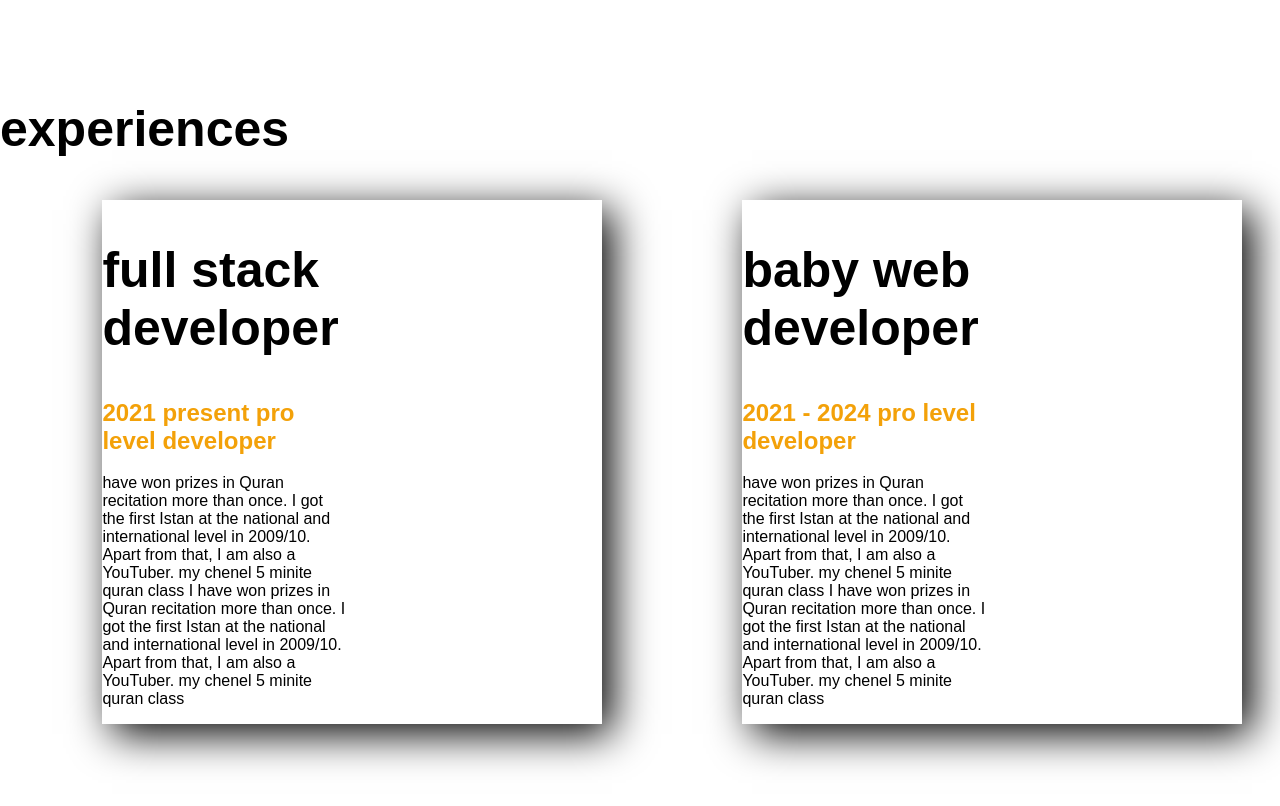
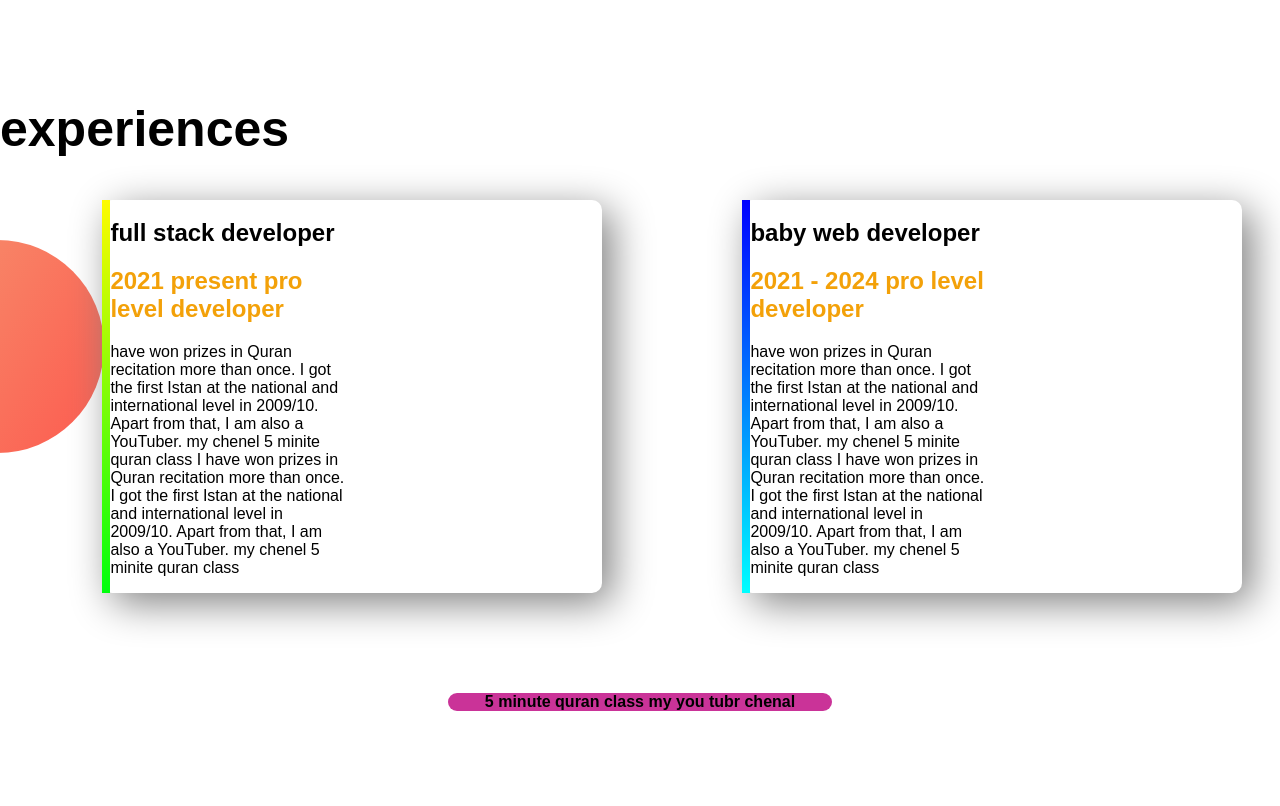
Before and after one commit to mosharrafho/debeloper-mosharraf-hossain, a plain HTML site: page index.html in a window 1280 px wide. Shown: the part 1619-2425 px from the top of the page. After the commit the page ends 2346 px from the top, so only its background shows below. Drawn offline with Linux system fonts and the light colour scheme.

Commit message:
avar add

```diff
--- a/index.html
+++ b/index.html
@@ -58,7 +58,7 @@
 
     </section>
 
-    <section class="experience area item">
+    <section class="experience-area">
 
 
         <h1>experiences</h1>
@@ -67,8 +67,8 @@
 
 
         <div class="flexible">
-            <div class="exxitem">
-                <h1> full stack developer</h1>
+            <div id="full-stak-web" class="exxitem">
+                <h2> full stack developer</h2>
                 <h2 class="colorlal">2021 present pro level developer</h2>
                 <p> have won prizes in Quran recitation more than once. I got the first Istan at the national and
                     international
@@ -84,8 +84,8 @@
 
 
 
-            <div class="exxitem">
-                <h1>baby web developer</h1>
+            <div id="web-dev-exper" class="exxitem">
+                <h2>baby web developer</h2>
                 <h2 class="colorlal">2021 - 2024 pro level developer </h2>
                 <p> have won prizes in Quran recitation more than once. I got the first Istan at the national and
                     international
@@ -109,7 +109,9 @@
 
     </section>
 
-
+    <footer>
+        <p>5 minute quran class my you tubr chenal </p>
+    </footer>
 
 </body>
 
--- a/style.css
+++ b/style.css
@@ -7,6 +7,11 @@ body{font-family: 'Poppins', sans-serif;
 h1{
 
     font-size: 50px;
+}
+
+h2{
+
+    font-size: 900;
 }
 .color{
 
@@ -21,6 +26,8 @@ margin-bottom: 100px;
 .half-width{
     width: 60%;
     padding-left: 5%;
+
+
 }
 .text-edit{
 text-decoration: none;
@@ -56,11 +63,48 @@ font-weight: 900;
 
         color: rgb(243, 161, 9);
     }
+
+.experience-area{
+
+background-image: url(./image/exp-bg.png);
+background-repeat: no-repeat;
+background-position:left;
+
+}
+
+
+
     .exxitem{
 margin-left: 8%;
 margin-right: 3%;
 padding-right: 20%;
+box-shadow: 10px 10px 40px gray;
+width:30%;
+border-radius: 10px;
 
-        box-shadow: 10px 10px 40px;
-        width:40%
     }
+#web-dev-exper{
+
+    border-image:linear-gradient(blue,cyan);
+    border-left: 8px solid;
+    border-image-slice: 1;
+
+}
+#full-stak-web{
+    border-image:linear-gradient(rgb(255, 251, 0),rgb(0, 255, 13));
+    border-left: 8px solid;
+    border-image-slice: 1;
+
+
+}
+footer p{
+
+    text-align: center;
+    background-color: rgb(202, 51, 152);
+    margin-right:35%;
+    margin-left: 35%;
+    font-weight: 900;
+border-radius: 10px;
+
+
+}
```
